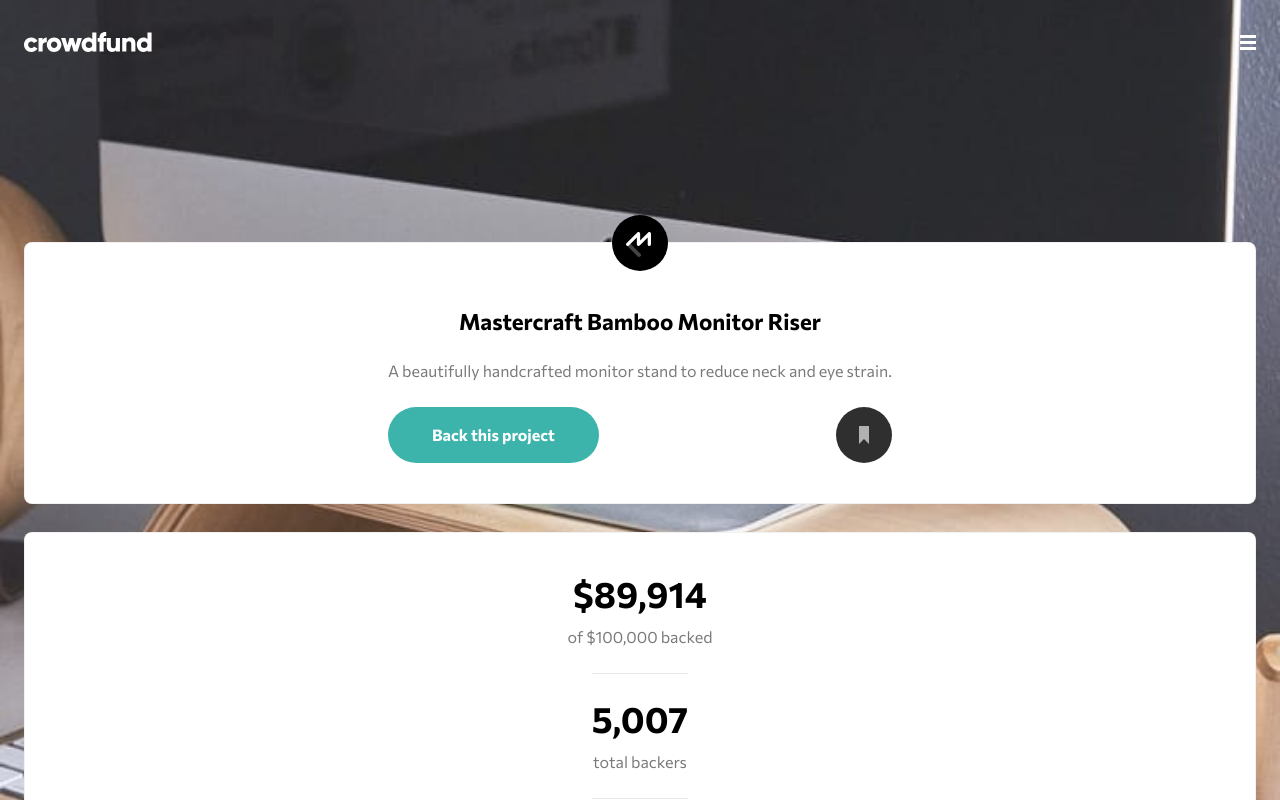
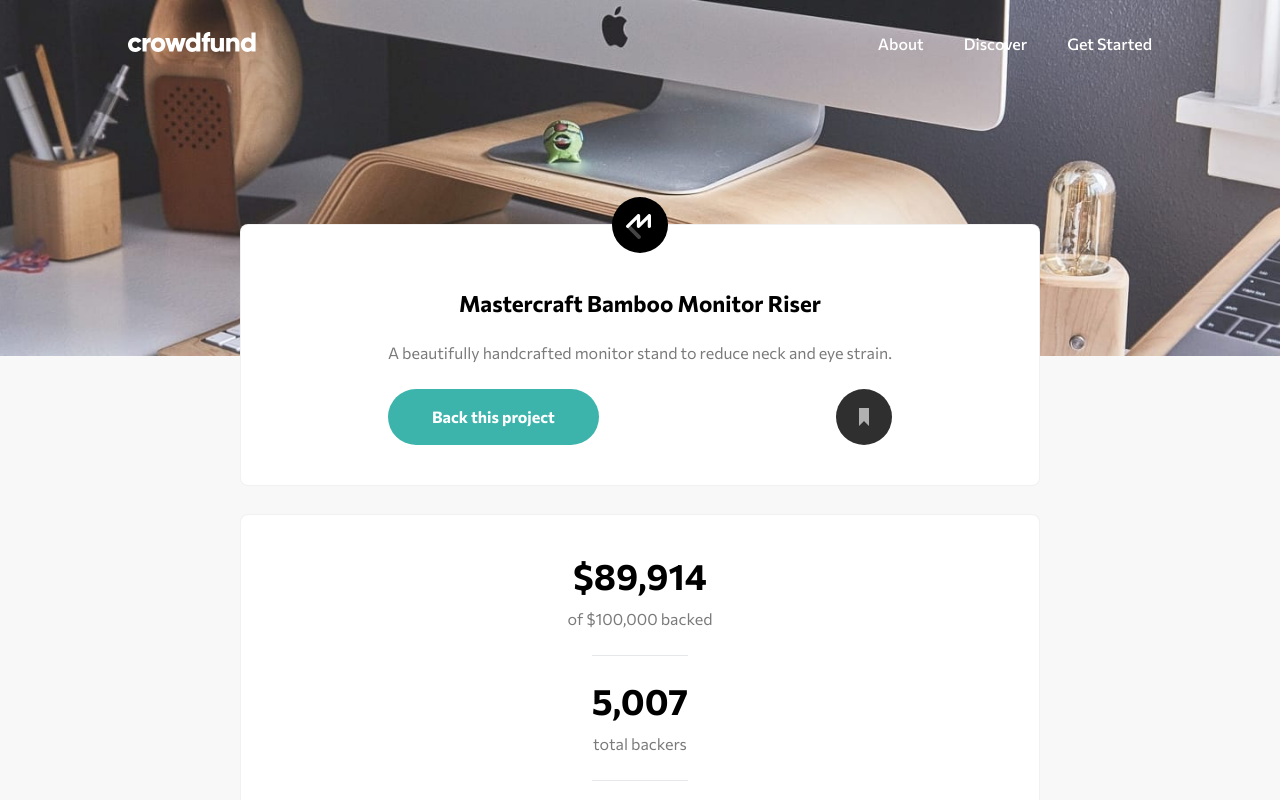
Before and after one commit to GabeGar/crowdfunding-product-page, a React (Vite) app: page / in a window 1280 px wide. Shown: the top 800 px of the page. Built offline with nearby package versions, Linux system fonts and the light colour scheme.

Commit message:
creates desktop header responsiveness
Atop of the aforementioned, changes the anchor tags in the header to utilize the NavLink component. Also, creates two custom break points for targeting different max-width screen sizes, for implementing the desktop design further.

```diff
--- a/src/App.jsx
+++ b/src/App.jsx
@@ -13,6 +13,7 @@ import HamburgerMenu from './components/UI/HamburgerMenu';
 import AboutProjectDescription from './components/AboutProjectDescription';
 import ProjectSelectionOverlay from './components/ProjectSelectionModal';
 import ProjectOptionsList from './components/ProjectOptionsList';
+import NavLink from './components/UI/NavLink';
 
 const App = () => {
     const { mobileMenuVisible } = useMobileMenu();
@@ -28,16 +29,34 @@ const App = () => {
             {mobileMenuVisible && <MobileMenuOverlay />}
             {selectionMenuIsVisible && <ProjectSelectionOverlay />}
 
-            <div className="min-h-screen bg-neutral-dark-gray/5">
-                <div className="min-h-[42dvh] bg-bg-hero-mobile bg-[100%,auto] bg-no-repeat bg-top px-6 py-8">
-                    <header className="flex justify-between">
+            <div className=" sm:bg-hero-desktop bg-neutral-dark-gray/5 bg-no-repeat bg-top bg-[100%,auto]">
+                <div className="min-h-screen mx-auto">
+                    <div className="min-h-[42dvh] sm:bg-none bg-hero-mobile bg-[100%,auto] bg-no-repeat bg-top px-6 py-8">
+                        <header className="flex justify-between sm:max-w-[80dvw] sm:mx-auto">
                             <Logo />
-                        <nav className="relative">
+                            <nav>
                                 {!mobileMenuVisible && <HamburgerMenu />}
+                                <ul className="flex gap-10 msm:hidden text-white font-medium">
+                                    <li>
+                                        <NavLink href={'About page'}>
+                                            About
+                                        </NavLink>
+                                    </li>
+                                    <li>
+                                        <NavLink href={'Discover Page'}>
+                                            Discover
+                                        </NavLink>
+                                    </li>
+                                    <li>
+                                        <NavLink href={'Get Started Page'}>
+                                            Get Started
+                                        </NavLink>
+                                    </li>
+                                </ul>
                             </nav>
                         </header>
-
-                    <main className="flex flex-col gap-7 mt-[11.65rem]">
+                        <div className="sm:max-w-[50rem] mx-auto">
+                            <main className="flex flex-col gap-7 2xl:mt-[30dvh] xl:mt-[21dvh] lg:mt-[12dvh] md:mt-[10dvh] sm:mt-[8dvh] xsm:mt-[8rem] mt-[11.65rem]">
                                 <section className="relative flex flex-col justify-center items-center bg-white rounded-lg px-6 border border-solid border-neutral-dark-gray/10">
                                     <MastercraftLogo />
                                     <div className="flex flex-col gap-6 pt-16 pb-10 text-center">
@@ -45,16 +64,17 @@ const App = () => {
                                             Mastercraft Bamboo Monitor Riser
                                         </h1>
                                         <p className="text-neutral-dark-gray">
-                                    A beautifully handcrafted monitor stand to
-                                    reduce neck and eye strain.
+                                            A beautifully handcrafted monitor
+                                            stand to reduce neck and eye strain.
                                         </p>
                                         <div className="flex justify-between gap-1">
-                                    <PrimaryBtn>Back this project</PrimaryBtn>
+                                            <PrimaryBtn>
+                                                Back this project
+                                            </PrimaryBtn>
                                             <Bookmark />
                                         </div>
                                     </div>
                                 </section>
-
                                 <section className="flex flex-col items-center bg-white rounded-lg px-6 py-10 border border-solid border-neutral-dark-gray/10 text-center">
                                     <article className="relative flex flex-col gap-3 pb-6">
                                         <h2 className="text-4xl font-bold">
@@ -92,12 +112,10 @@ const App = () => {
                                             </p>
                                         )}
                                     </article>
-
                                     <div className="w-full flex justify-center">
                                         <ProgressBar />
                                     </div>
                                 </section>
-
                                 <section className="flex flex-col gap-7 bg-white rounded-lg px-6 py-8 border border-solid border-neutral-dark-gray/10 text-neutral-dark-gray text-left">
                                     <AboutProjectDescription />
                                     <div className="flex flex-col gap-5">
@@ -107,6 +125,8 @@ const App = () => {
                             </main>
                         </div>
                     </div>
+                </div>
+            </div>
         </>
     );
 };
--- a/src/components/UI/HamburgerMenu.jsx
+++ b/src/components/UI/HamburgerMenu.jsx
@@ -11,7 +11,10 @@ const HamburgerMenu = () => {
     };
 
     return (
-        <SecondaryBtn onClick={handleMobileMenuVisibility}>
+        <SecondaryBtn
+            classes={'sm:hidden'}
+            onClick={handleMobileMenuVisibility}
+        >
             <img src={hamburger} alt="Menu toggle" />
         </SecondaryBtn>
     );
--- a/tailwind.config.js
+++ b/tailwind.config.js
@@ -11,10 +11,14 @@ export default {
                 'neutral-dark-gray': 'hsl(var(--dark-gray) / <alpha-value>)',
             },
             backgroundImage: {
-                'bg-hero-desktop':
+                'hero-desktop':
                     "url('/src/assets/images/image-hero-desktop.jpg')",
-                'bg-hero-mobile':
+                'hero-mobile':
                     "url('/src/assets/images/image-hero-mobile.jpg')",
+            },
+            screens: {
+                xsm: { max: '300px' },
+                msm: { max: '639px' },
             },
         },
     },
```
Lines whose indentation alone changed are shown as unchanged.
